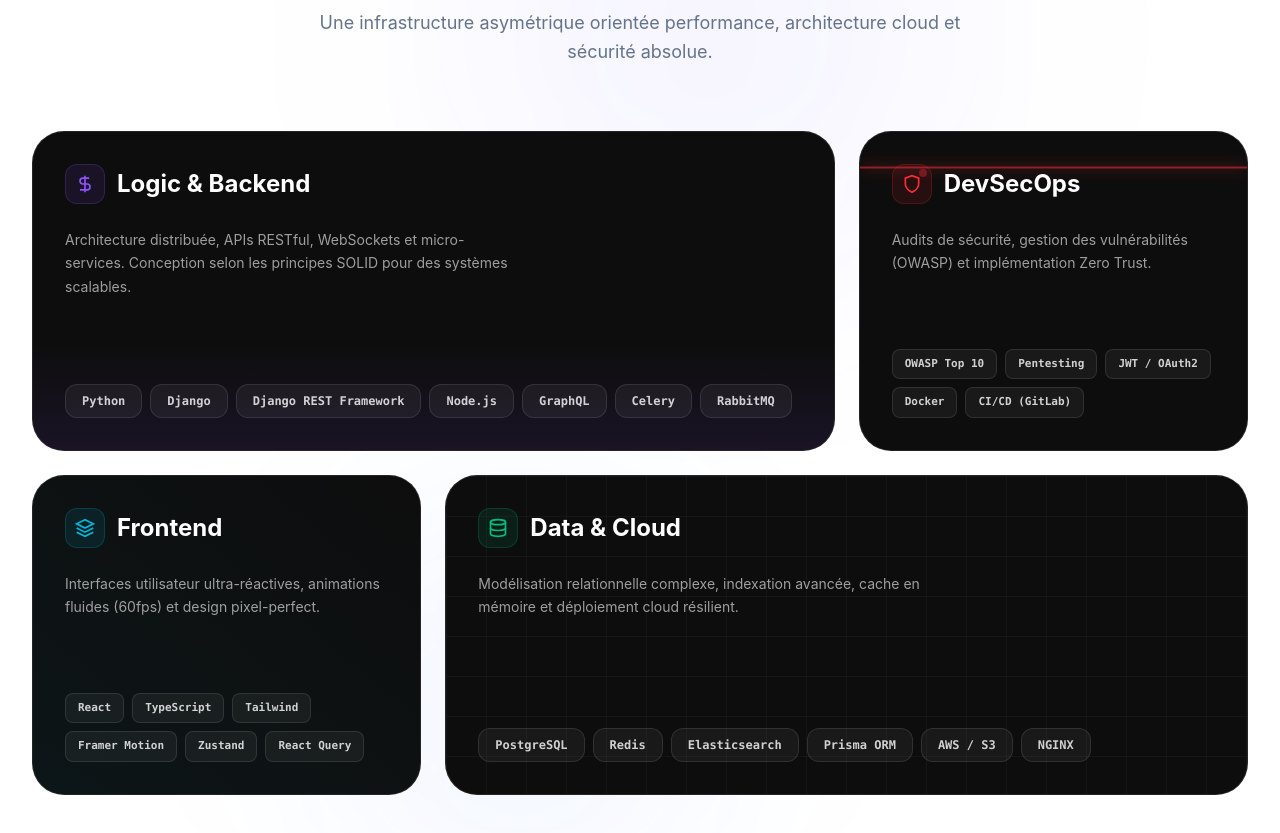
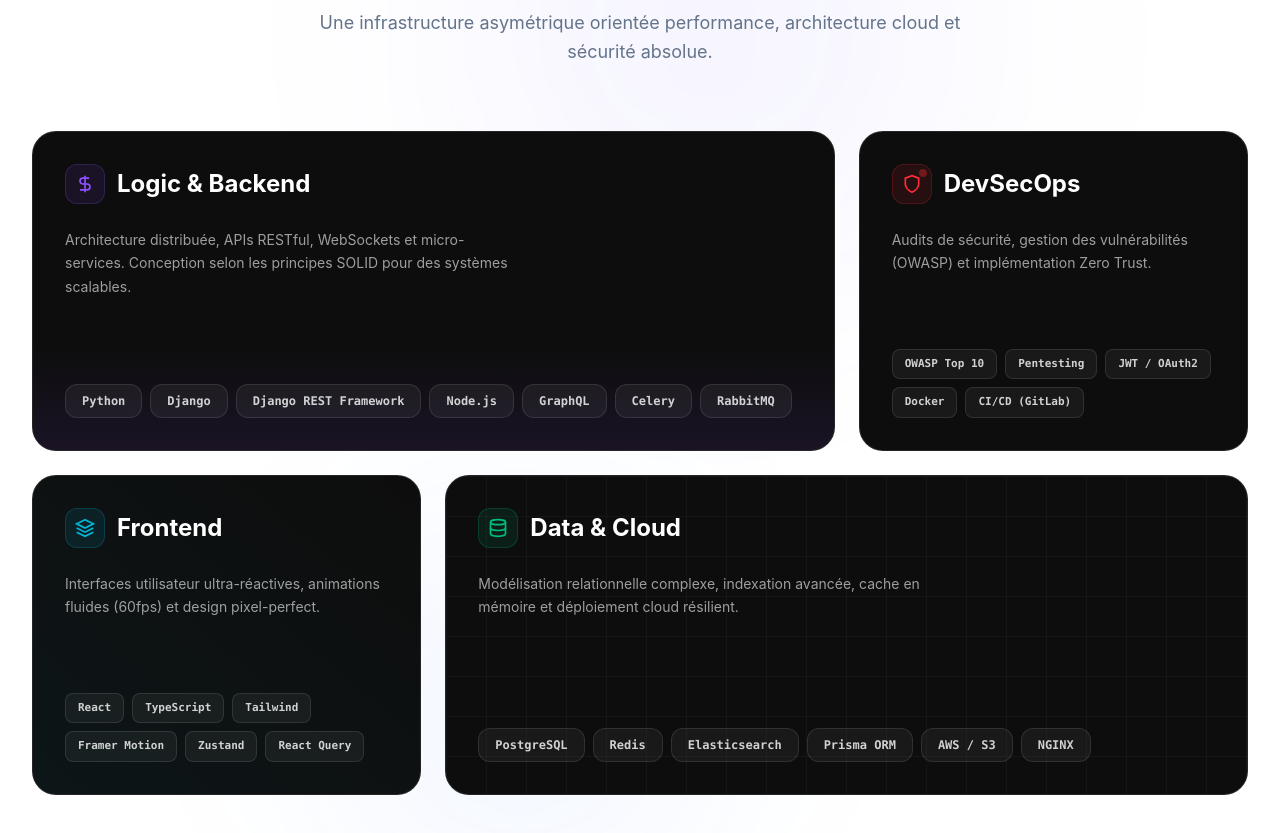
Before and after one commit to Nfamoussacamara/mon_portofolio, a React (Vite) app in the folder frontend/: page / in a window 1280 px wide. Shown: the part 1900-2733 px from the top of the page. Built offline with nearby package versions, Linux system fonts and the light colour scheme.

Commit message:
style(skills): suppression de l'animation du scanner laser sur la carte DevSecOps

```diff
--- a/frontend/src/components/features/Skills.tsx
+++ b/frontend/src/components/features/Skills.tsx
@@ -51,7 +51,7 @@ export const Skills = () => {
             whileInView="visible"
             whileHover="hover"
             viewport={defaultViewport}
-            className="md:col-span-2 rounded-[2rem] border border-white/10 bg-[#0d0d0d] overflow-hidden relative min-h-[320px]"
+            className="md:col-span-2 rounded-3xl border border-white/10 bg-[#0d0d0d] overflow-hidden relative min-h-[320px]"
           >
             {/* Effet code en hologramme — Framer Motion via whileHover */}
             <motion.div
@@ -94,17 +94,8 @@ export const Skills = () => {
             whileInView="visible"
             whileHover="hover"
             viewport={defaultViewport}
-            className="md:col-span-1 rounded-[2rem] border border-white/10 bg-[#0d0d0d] overflow-hidden relative min-h-[320px]"
+            className="md:col-span-1 rounded-3xl border border-white/10 bg-[#0d0d0d] overflow-hidden relative min-h-[320px]"
           >
-            {/* Scanner laser — Framer Motion animate */}
-            <motion.div
-              className="absolute inset-x-0 h-[2px] bg-red-500/80 shadow-[0_0_15px_rgba(239,68,68,1)] z-0"
-              animate={{ y: ['0%', '3200%', '0%'] }}
-              transition={{ duration: 4, repeat: Infinity, ease: 'linear' }}
-              initial={{ opacity: 0 }}
-              whileInView={{ opacity: 1 }}
-              viewport={{ once: false }}
-            />
 
             <div className="p-8 relative z-10 flex flex-col h-full">
               <div className="flex items-center gap-3 mb-6">
@@ -143,7 +134,7 @@ export const Skills = () => {
             whileInView="visible"
             whileHover="hover"
             viewport={defaultViewport}
-            className="md:col-span-1 rounded-[2rem] border border-white/10 bg-[#0d0d0d] overflow-hidden relative min-h-[320px]"
+            className="md:col-span-1 rounded-3xl border border-white/10 bg-[#0d0d0d] overflow-hidden relative min-h-[320px]"
           >
             <motion.div
               variants={{ initial: { opacity: 0 }, hover: { opacity: 1, transition: { duration: 0.4 } } }}
@@ -181,7 +172,7 @@ export const Skills = () => {
             whileInView="visible"
             whileHover="hover"
             viewport={defaultViewport}
-            className="md:col-span-2 rounded-[2rem] border border-white/10 bg-[#0d0d0d] overflow-hidden relative min-h-[320px]"
+            className="md:col-span-2 rounded-3xl border border-white/10 bg-[#0d0d0d] overflow-hidden relative min-h-[320px]"
           >
             {/* Grid de fond animée au hover */}
             <motion.div
```
